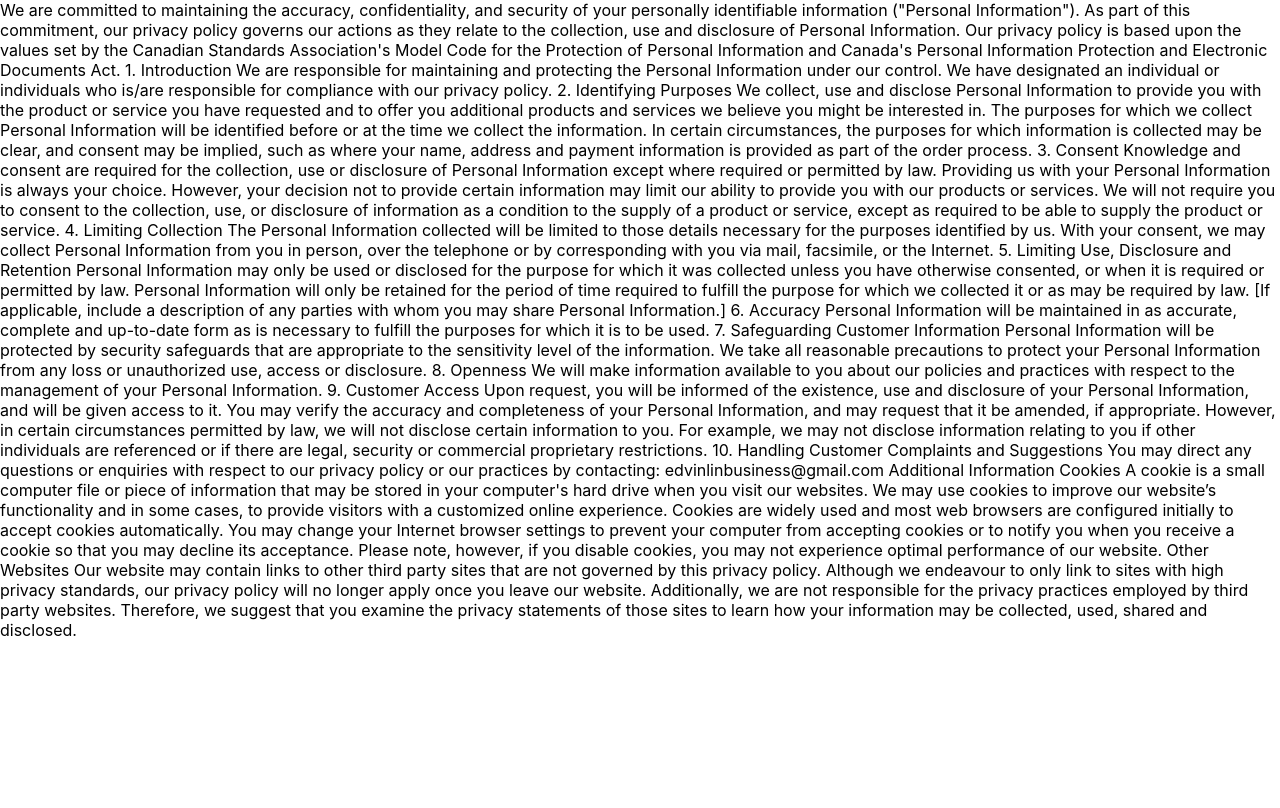
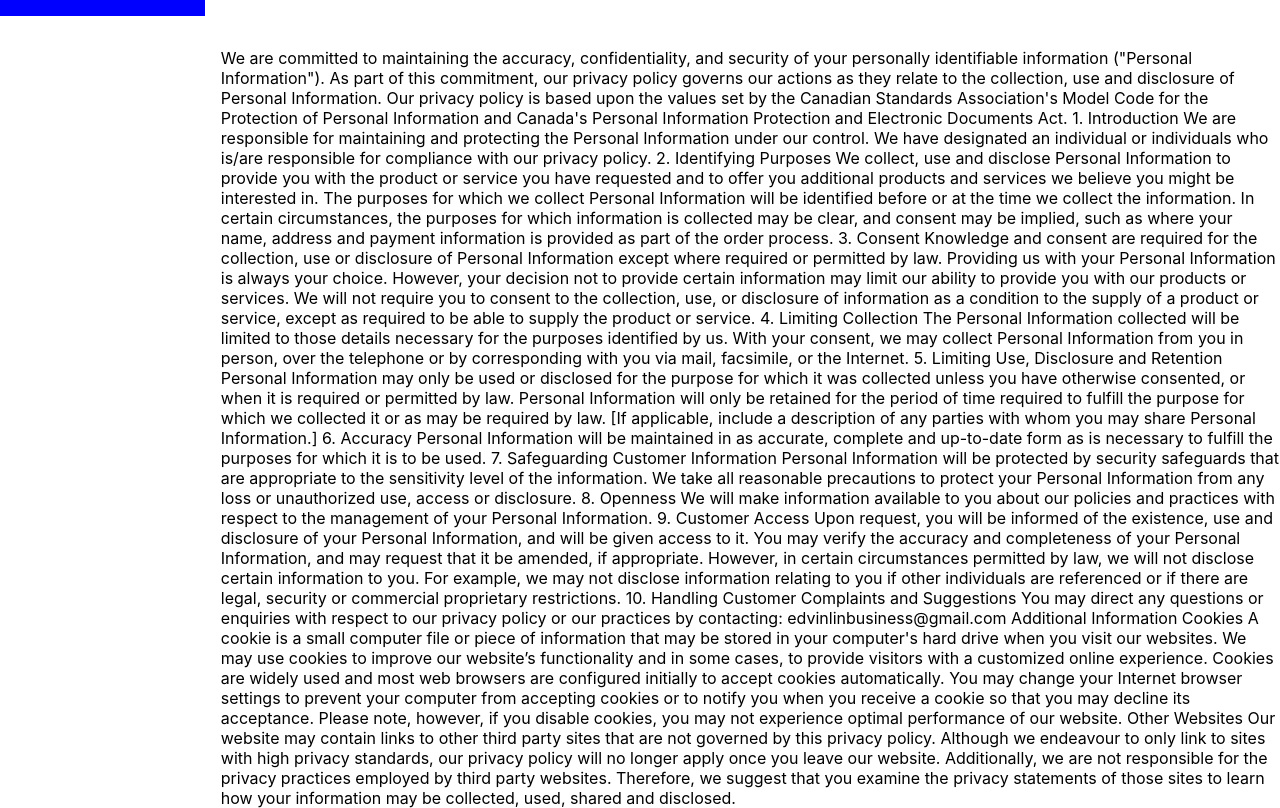
Before and after one commit to MobsofFools/to-do-app, a Next.js app: page /privacy in a window 1280 px wide. Built offline with nearby package versions, Linux system fonts and the light colour scheme.

Commit message:
removed code that doesnt work on nextjs

```diff
--- a/components/NavBar/NavBar.tsx
+++ b/components/NavBar/NavBar.tsx
@@ -1,10 +1,91 @@
-import Link from 'next/link'
-import { useWindowDimensions } from '../../common/utils';
+import Link from "next/link";
+import { useState, useEffect } from "react";
+import ClickAwayListener from "@mui/material/ClickAwayListener";
+import IconButton from "@mui/material/IconButton";
+import SwipeableDrawer from "@mui/material/SwipeableDrawer";
+import styled from "@emotion/styled";
+
+const breakpoints: { [index: string]: number } = {
+  sm: 500,
+  md: 768,
+  lg: 992,
+  xl: 1200,
+};
+const mq = Object.keys(breakpoints)
+  .map((key) => [key, breakpoints[key]] as [string, number])
+  .reduce((prev, [key, breakpoint]) => {
+    prev[key] = `@media (min-width: ${breakpoint}px)`;
+    return prev;
+  }, {} as { [index: string]: string });
+
+const NavContainer = styled.div`
+    position: sticky;
+    top: 0;
+    height: 5vh;
+    display: flex;
+    justify-content: space-between;
+    z-index: 10;
+    align-items: center;
+    padding: 0.5rem 2.5rem;
+    background-color: blue;
+  ${mq["sm"]} {
+    position: sticky;
+    top: 0;
+    height: 5vh;
+    display: flex;
+    justify-content: space-between;
+    z-index: 10;
+    align-items: center;
+    padding: 0.5rem 2.5rem;
+    background-color: red;
+  }
+  ${mq["md"]} {
+    height: 100%;
+    position: fixed;
+    z-index: 1;
+    top: 0;
+    left: 0;
+    transition: 0.5s ease;
+    overflow-x: hidden;
+    display: flex;
+    flex-direction: column;
+    background-color: yellow;
+    width: clamp(10rem, 16vw, 15rem);
+    padding-top: clamp(1rem, 5vh, 2rem);
+    padding-left: 1rem;
+  }
+`;
+
+export const BodyContainer = styled.div`
+  ${mq["sm"]} {
+    padding-top: calc(5vh + 0.5rem);
+  }
+  ${mq["md"]} {
+    padding-left: calc(clamp(10rem, 16vw, 15rem) + 1rem);
+  }
+`;
+const NavLink = styled.div``;
+const routes = {};
 const NavBar = () => {
-    return(
-        <div>
-
-        </div>
-    );
-}
-export default NavBar
+  const [mobileNavOpen, setMobileNavOpen] = useState(false);
+  const [width, setWidth] = useState<number>(700);
+  useEffect(()=> {
+    setWidth(window.innerWidth)
+    console.log("set");
+  })
+  return (
+    <NavContainer>
+      {/* {width > 700 ? (
+        <div>asd</div>
+      ) : (
+        <>
+          <IconButton />
+          <SwipeableDrawer anchor="top" onOpen={()=> console.log("a")} onClose={()=>console.log('b')} open={mobileNavOpen}>
+            <div>sad</div>
+          </SwipeableDrawer>
+        </>
+      )} */}
+    </NavContainer>
+  );
+};
+export default NavBar;
--- a/pages/_app.tsx
+++ b/pages/_app.tsx
@@ -1,8 +1,16 @@
-import '../styles/globals.css'
-import type { AppProps } from 'next/app'
+import "../styles/globals.css";
+import type { AppProps } from "next/app";
+import NavBar, { BodyContainer } from "../components/NavBar/NavBar";
 
 function MyApp({ Component, pageProps }: AppProps) {
-  return <Component {...pageProps} />
+  return (
+    <>
+      <NavBar />
+      <BodyContainer>
+      <Component {...pageProps} />
+      </BodyContainer>
+    </>
+  );
 }
 
-export default MyApp
+export default MyApp;
```
Also changed, not shown: common/utils.ts (+15 -12 lines).
